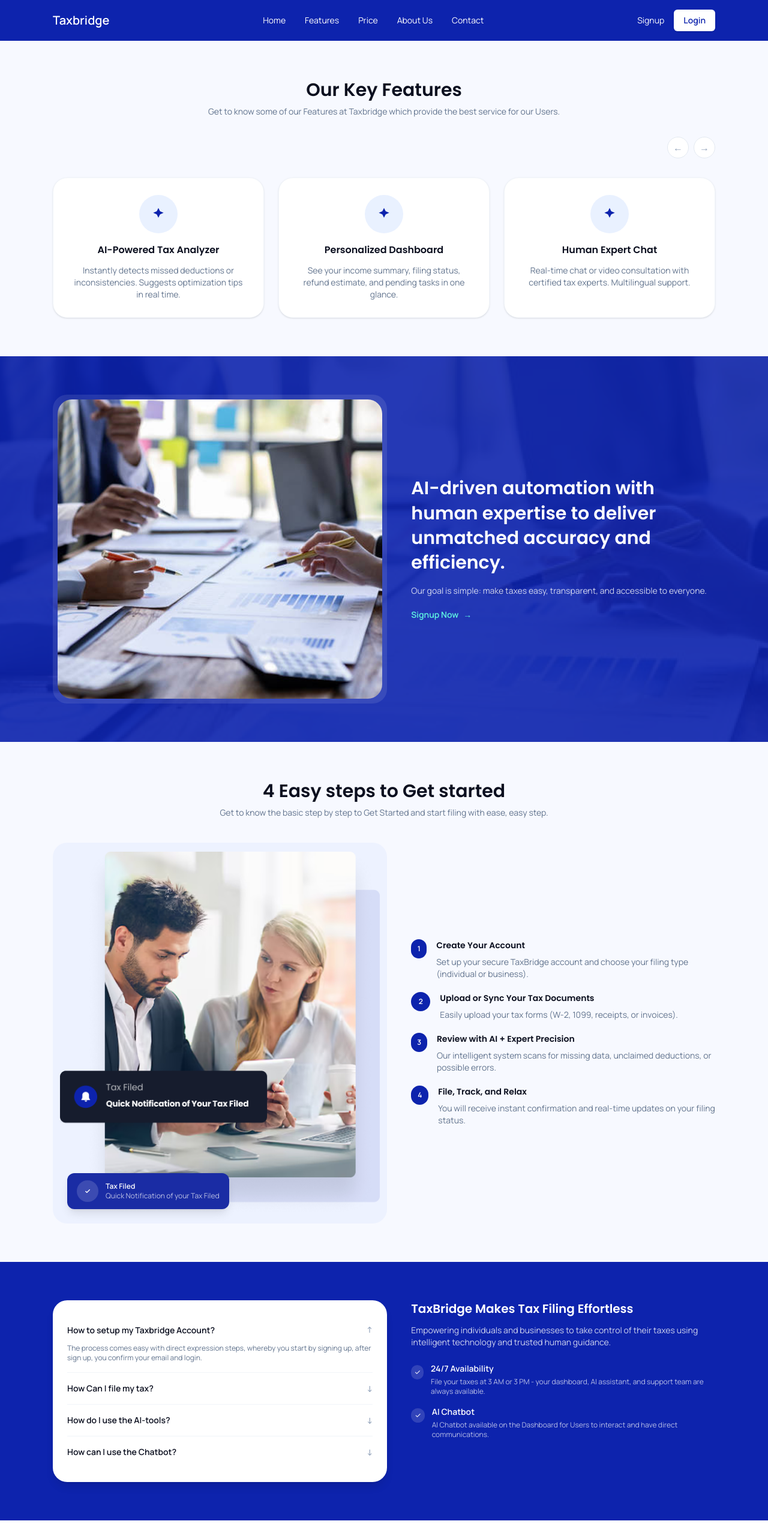
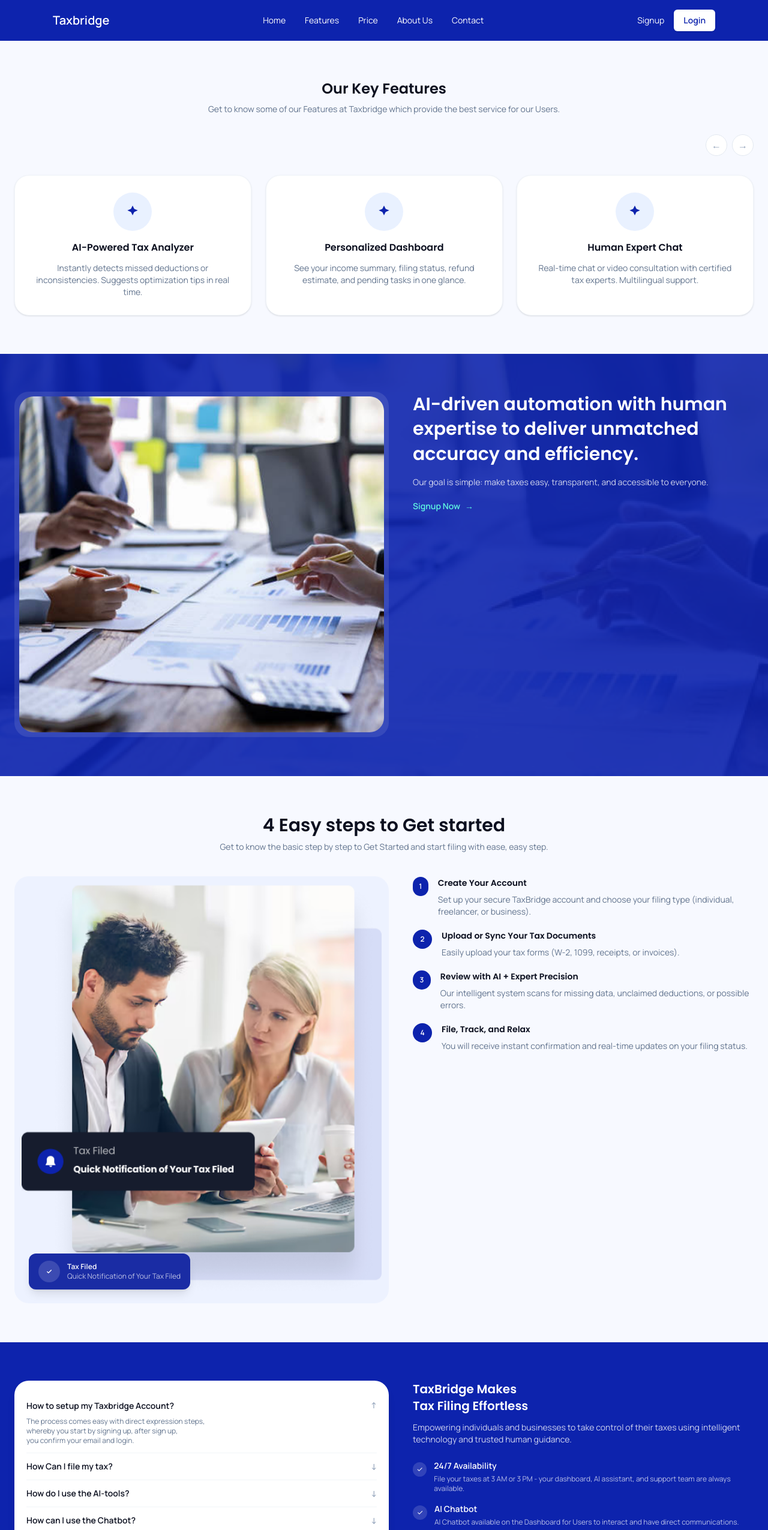
Before and after one commit to L-i-v-i-a/TaxBridge, a Next.js app in the folder frontend/: page /features in a window 1280 px wide. Shown: the top 2551 px of the page at 60% size. Built offline with nearby package versions, Linux system fonts and the light colour scheme.

Commit message:
Updated codes

```diff
--- a/frontend/components/FaqHighlightSection.tsx
+++ b/frontend/components/FaqHighlightSection.tsx
@@ -1,6 +1,8 @@
+import type { ReactNode } from "react";
+
 type FaqItem = {
   question: string;
-  answer: string;
+  answer: ReactNode;
 };
 
 type FaqHighlightSectionProps = {
@@ -10,52 +12,63 @@ type FaqHighlightSectionProps = {
 export default function FaqHighlightSection({ items }: FaqHighlightSectionProps) {
   return (
     <section className="bg-[#0D23AD] text-white">
-      <div className="mx-auto grid max-w-6xl gap-10 px-6 py-16 lg:grid-cols-[1.1fr_1fr]">
+      <div className="mx-auto w-full max-w-[1600px] px-6 py-16 min-[1600px]:px-0 min-[1600px]:py-[88px]">
+        <div className="grid gap-10 lg:grid-cols-[1.1fr_1fr] min-[1600px]:grid-cols-[420px_436px] min-[1600px]:gap-[109px] min-[1600px]:pl-[237px] min-[1600px]:pr-[258px]">
           <div
-          className="animate-fade-up rounded-3xl bg-white p-6 text-[#0B0F1F] shadow-lg transition-transform duration-300 hover:-translate-y-1"
+            className="animate-fade-up rounded-3xl bg-white p-5 text-[#0B0F1F] shadow-lg transition-transform duration-300 hover:-translate-y-1 min-[1600px]:p-[22px]"
             style={{ animationDelay: "80ms" }}
           >
             {items.map((faq, index) => (
               <details
                 key={faq.question}
-              className="group border-b border-slate-100 py-4 last:border-none"
+                className="group border-b border-slate-100 py-3 last:border-none"
                 open={index === 0}
               >
-              <summary className="flex cursor-pointer list-none items-center justify-between text-sm font-semibold text-[#0B0F1F]">
+                <summary className="flex cursor-pointer list-none items-center justify-between text-sm font-semibold text-[#0B0F1F] min-[1600px]:text-[21px] min-[1600px]:leading-[31.5px]">
                   {faq.question}
                   <span className="text-slate-400 transition group-open:rotate-180">&darr;</span>
                 </summary>
-              <p className="mt-3 text-xs text-slate-500">{faq.answer}</p>
+                <p className="mt-2 text-xs text-slate-500 min-[1600px]:text-[17px] min-[1600px]:leading-[25.5px]">
+                  {faq.answer}
+                </p>
               </details>
             ))}
           </div>
 
           <div className="animate-fade-up" style={{ animationDelay: "160ms" }}>
-          <h3 className="text-xl font-semibold">TaxBridge Makes Tax Filing Effortless</h3>
-          <p className="mt-3 text-sm text-white/80">
+            <h3 className="text-xl font-semibold min-[1600px]:text-[48px] min-[1600px]:leading-[72px]">
+              TaxBridge Makes
+              <br />
+              Tax Filing Effortless
+            </h3>
+            <p className="mt-3 text-sm text-white/80 min-[1600px]:mt-[16px] min-[1600px]:text-[19px] min-[1600px]:leading-[27px]">
               Empowering individuals and businesses to take control of their taxes using intelligent
               technology and trusted human guidance.
             </p>
-          <div className="mt-6 space-y-4">
+            <div className="mt-6 space-y-4 min-[1600px]:mt-[28px] min-[1600px]:space-y-[22px]">
               <div className="flex items-start gap-3">
-              <span className="mt-1 flex h-6 w-6 items-center justify-center rounded-full bg-white/15 text-xs">
+                <span className="mt-1 flex h-6 w-6 items-center justify-center rounded-full bg-white/15 text-xs min-[1600px]:h-[26px] min-[1600px]:w-[26px]">
                   &#10003;
                 </span>
                 <div>
-                <p className="text-sm font-semibold">24/7 Availability</p>
-                <p className="mt-1 text-xs text-white/70">
+                  <p className="text-sm font-semibold min-[1600px]:text-[21px] min-[1600px]:leading-[31.5px]">
+                    24/7 Availability
+                  </p>
+                  <p className="mt-1 text-xs text-white/70 min-[1600px]:text-[15px] min-[1600px]:leading-[22.5px]">
                     File your taxes at 3 AM or 3 PM - your dashboard, AI assistant, and support team are
                     always available.
                   </p>
                 </div>
               </div>
               <div className="flex items-start gap-3">
-              <span className="mt-1 flex h-6 w-6 items-center justify-center rounded-full bg-white/15 text-xs">
+                <span className="mt-1 flex h-6 w-6 items-center justify-center rounded-full bg-white/15 text-xs min-[1600px]:h-[26px] min-[1600px]:w-[26px]">
                   &#10003;
                 </span>
                 <div>
-                <p className="text-sm font-semibold">AI Chatbot</p>
-                <p className="mt-1 text-xs text-white/70">
+                  <p className="text-sm font-semibold min-[1600px]:text-[21px] min-[1600px]:leading-[31.5px]">
+                    AI Chatbot
+                  </p>
+                  <p className="mt-1 text-xs text-white/70 min-[1600px]:text-[15px] min-[1600px]:leading-[22.5px]">
                     AI Chatbot available on the Dashboard for Users to interact and have direct
                     communications.
                   </p>
@@ -64,6 +77,7 @@ export default function FaqHighlightSection({ items }: FaqHighlightSectionProps)
             </div>
           </div>
         </div>
+      </div>
     </section>
   );
 }
--- a/frontend/components/features/FeatureHighlightSection.tsx
+++ b/frontend/components/features/FeatureHighlightSection.tsx
@@ -5,31 +5,36 @@ export default function FeatureHighlightSection() {
   return (
     <section className="relative overflow-hidden bg-[#0D23AD] text-white">
       <div className="absolute inset-0 bg-[url('/image.png')] bg-cover bg-center opacity-10" />
-      <div className="relative mx-auto grid max-w-6xl items-center gap-10 px-6 py-16 lg:grid-cols-[1.1fr_1fr]">
+      <div className="relative mx-auto w-full max-w-[1600px] px-6 py-16 min-[1600px]:px-0 min-[1600px]:py-[92px]">
+        <div className="grid items-start gap-10 lg:grid-cols-[1.1fr_1fr] min-[1600px]:grid-cols-[557px_649px] min-[1600px]:gap-[47px] min-[1600px]:pl-[217px] min-[1600px]:pr-[130px]">
           <div className="order-2 lg:order-1 animate-fade-in" style={{ animationDelay: "120ms" }}>
-          <div className="overflow-hidden rounded-3xl bg-white/10 p-2 animate-float-soft transition-transform duration-500 hover:scale-[1.02]">
+            <div className="overflow-hidden rounded-3xl bg-white/10 p-2 animate-float-soft transition-transform duration-500 hover:scale-[1.02] min-[1600px]:h-[513px] min-[1600px]:w-[557px]">
               <Image
                 src="/feature-automation.png"
                 alt="Team working on tax documents"
-              width={620}
-              height={420}
-              className="h-auto w-full rounded-3xl object-cover"
+                width={557}
+                height={513}
+                className="h-full w-full rounded-3xl object-cover"
               />
             </div>
           </div>
           <div className="order-1 lg:order-2 animate-fade-up" style={{ animationDelay: "60ms" }}>
-          <h2 className="text-2xl font-semibold leading-snug sm:text-3xl">
+            <h2 className="text-2xl font-semibold leading-snug sm:text-3xl min-[1600px]:text-[60px] min-[1600px]:leading-[90px]">
               AI-driven automation with human expertise to deliver unmatched accuracy and efficiency.
             </h2>
-          <p className="mt-4 text-sm text-white/80">
+            <p className="mt-4 text-sm text-white/80 min-[1600px]:mt-[22px] min-[1600px]:text-[24px] min-[1600px]:leading-[36px]">
               Our goal is simple: make taxes easy, transparent, and accessible to everyone.
             </p>
-          <Link className="mt-5 inline-flex items-center gap-2 text-sm font-semibold text-[#5FF7E2]" href="/signup">
+            <Link
+              className="mt-5 inline-flex items-center gap-2 text-sm font-semibold text-[#5FF7E2] min-[1600px]:mt-[28px] min-[1600px]:text-[21px] min-[1600px]:leading-[31.5px]"
+              href="/signup"
+            >
               Signup Now
               <span aria-hidden>&rarr;</span>
             </Link>
           </div>
         </div>
+      </div>
     </section>
   );
 }
--- a/frontend/components/features/KeyFeaturesSection.tsx
+++ b/frontend/components/features/KeyFeaturesSection.tsx
@@ -16,12 +16,20 @@ const featureCards = [
   },
 ];
 
+const desktopLayout = [
+  { left: 200, top: 40, width: 406, height: 384 },
+  { left: 571, top: 0, width: 486, height: 464 },
+  { left: 1022, top: 40, width: 406, height: 384 },
+];
+
 export default function KeyFeaturesSection() {
   return (
-    <section className="mx-auto max-w-6xl px-6 py-16">
+    <section className="mx-auto w-full max-w-[1600px] px-6 py-16 min-[1600px]:px-0 min-[1600px]:py-[96px]">
       <div className="text-center animate-fade-up" style={{ animationDelay: "60ms" }}>
-        <h1 className="text-2xl font-semibold text-[#0B0F1F] sm:text-3xl">Our Key Features</h1>
-        <p className="mt-2 text-sm text-slate-500">
+        <h1 className="text-2xl font-semibold text-[#0B0F1F] min-[1600px]:text-[40px] min-[1600px]:leading-[60px]">
+          Our Key Features
+        </h1>
+        <p className="mt-2 text-sm text-slate-500 min-[1600px]:text-[24px] min-[1600px]:leading-[36px]">
           Get to know some of our Features at Taxbridge which provide the best service for our Users.
         </p>
       </div>
@@ -38,7 +46,46 @@ export default function KeyFeaturesSection() {
         </button>
       </div>
 
-      <div className="mt-8 grid gap-6 md:grid-cols-3">
+      <div className="mt-8 min-[1600px]:mt-[68px]">
+        <div className="relative hidden min-[1600px]:block min-[1600px]:h-[464px] min-[1600px]:w-[1600px] min-[1600px]:mx-auto">
+          {featureCards.map((feature, index) => (
+            <div
+              key={feature.title}
+              className="animate-fade-up rounded-[28px] border border-slate-100 bg-white p-7 text-center shadow-sm transition-transform duration-300 hover:-translate-y-1 hover:shadow-lg"
+              style={{
+                animationDelay: `${180 + index * 120}ms`,
+                left: desktopLayout[index].left,
+                top: desktopLayout[index].top,
+                width: desktopLayout[index].width,
+                height: desktopLayout[index].height,
+                position: "absolute",
+              }}
+            >
+              <div className="mx-auto flex h-16 w-16 items-center justify-center rounded-full bg-[#E9F1FF]">
+                <svg
+                  width="26"
+                  height="26"
+                  viewBox="0 0 24 24"
+                  fill="none"
+                  xmlns="http://www.w3.org/2000/svg"
+                >
+                  <path
+                    d="M12 2.5L14.5 7.5L20 10L14.5 12.5L12 17.5L9.5 12.5L4 10L9.5 7.5L12 2.5Z"
+                    fill="#0D23AD"
+                  />
+                </svg>
+              </div>
+              <h3 className="mt-4 text-[24px] font-semibold leading-[30px] text-[#0B0F1F]">
+                {feature.title}
+              </h3>
+              <p className="mt-3 text-[18px] leading-[23px] text-slate-500">
+                {feature.description}
+              </p>
+            </div>
+          ))}
+        </div>
+
+        <div className="grid gap-6 md:grid-cols-3 min-[1600px]:hidden">
           {featureCards.map((feature, index) => (
             <div
               key={feature.title}
@@ -64,6 +111,7 @@ export default function KeyFeaturesSection() {
             </div>
           ))}
         </div>
+      </div>
     </section>
   );
 }
--- a/frontend/components/features/StepsSection.tsx
+++ b/frontend/components/features/StepsSection.tsx
@@ -4,12 +4,11 @@ const steps = [
   {
     title: "Create Your Account",
     description:
-      "Set up your secure TaxBridge account and choose your filing type (individual or business).",
+      "Set up your secure TaxBridge account and choose your filing type (individual, freelancer, or business).",
   },
   {
     title: "Upload or Sync Your Tax Documents",
-    description:
-      "Easily upload your tax forms (W-2, 1099, receipts, or invoices).",
+    description: "Easily upload your tax forms (W-2, 1099, receipts, or invoices).",
   },
   {
     title: "Review with AI + Expert Precision",
@@ -25,28 +24,28 @@ const steps = [
 
 export default function StepsSection() {
   return (
-    <section className="mx-auto max-w-6xl px-6 py-16">
+    <section className="mx-auto w-full max-w-[1600px] px-6 py-16 min-[1600px]:px-0 min-[1600px]:py-[96px]">
       <div className="text-center animate-fade-up" style={{ animationDelay: "60ms" }}>
-        <h2 className="text-2xl font-semibold text-[#0B0F1F] sm:text-3xl">
+        <h2 className="text-2xl font-semibold text-[#0B0F1F] sm:text-3xl min-[1600px]:text-[40px] min-[1600px]:leading-[60px]">
           4 Easy steps to Get started
         </h2>
-        <p className="mt-2 text-sm text-slate-500">
+        <p className="mt-2 text-sm text-slate-500 min-[1600px]:text-[20px] min-[1600px]:leading-[28.5px]">
           Get to know the basic step by step to Get Started and start filing with ease, easy step.
         </p>
       </div>
 
-      <div className="mt-10 grid items-center gap-10 lg:grid-cols-[1.1fr_1fr]">
+      <div className="mt-10 grid items-start gap-10 lg:grid-cols-[1.1fr_1fr] min-[1600px]:mt-[64px] min-[1600px]:grid-cols-[493px_373px] min-[1600px]:gap-[107px] min-[1600px]:pl-[310px] min-[1600px]:pr-[317px]">
         <div className="relative animate-fade-in" style={{ animationDelay: "120ms" }}>
-          <div className="overflow-hidden rounded-3xl bg-[#EDF2FF] p-3 animate-float-soft transition-transform duration-500 hover:scale-[1.02]">
+          <div className="overflow-hidden rounded-3xl bg-[#EDF2FF] p-3 animate-float-soft transition-transform duration-500 hover:scale-[1.02] min-[1600px]:h-[620px] min-[1600px]:w-[493px]">
             <Image
               src="/feature-steps.png"
               alt="TaxBridge steps preview"
-              width={620}
-              height={520}
-              className="h-auto w-full rounded-3xl object-cover"
+              width={493}
+              height={620}
+              className="h-full w-full rounded-3xl object-cover"
             />
           </div>
-          <div className="absolute bottom-6 left-6 flex items-center gap-3 rounded-xl bg-[#1A2CA4] px-4 py-3 text-white shadow-lg">
+          <div className="absolute bottom-6 left-6 flex items-center gap-3 rounded-xl bg-[#1A2CA4] px-4 py-3 text-white shadow-lg min-[1600px]:bottom-[42px] min-[1600px]:left-[-96px] min-[1600px]:h-[196px] min-[1600px]:w-[459px] min-[1600px]:px-[22px] min-[1600px]:py-[20px]">
             <span className="flex h-9 w-9 items-center justify-center rounded-full bg-white/15">
               <svg width="16" height="16" viewBox="0 0 24 24" fill="none" xmlns="http://www.w3.org/2000/svg">
                 <path
@@ -60,24 +59,28 @@ export default function StepsSection() {
             </span>
             <div className="text-xs">
               <p className="font-semibold">Tax Filed</p>
-              <p className="text-white/70">Quick Notification of your Tax Filed</p>
+              <p className="text-white/70">Quick Notification of Your Tax Filed</p>
             </div>
           </div>
         </div>
 
-        <div className="space-y-5">
+        <div className="space-y-5 min-[1600px]:space-y-[36px]">
           {steps.map((step, index) => (
             <div
               key={step.title}
               className="flex gap-4 animate-fade-up"
               style={{ animationDelay: `${180 + index * 120}ms` }}
             >
-              <div className="flex h-8 w-8 items-center justify-center rounded-full bg-[#0D23AD] text-xs font-semibold text-white">
+              <div className="flex h-8 w-8 items-center justify-center rounded-full bg-[#0D23AD] text-xs font-semibold text-white min-[1600px]:h-[26px] min-[1600px]:w-[26px] min-[1600px]:text-[17px] min-[1600px]:leading-[25.5px]">
                 {index + 1}
               </div>
               <div>
-                <h3 className="text-sm font-semibold text-[#0B0F1F]">{step.title}</h3>
-                <p className="mt-2 text-sm text-slate-500">{step.description}</p>
+                <h3 className="text-sm font-semibold text-[#0B0F1F] min-[1600px]:text-[21px] min-[1600px]:leading-[31.5px]">
+                  {step.title}
+                </h3>
+                <p className="mt-2 text-sm text-slate-500 min-[1600px]:text-[17px] min-[1600px]:leading-[25.5px]">
+                  {step.description}
+                </p>
               </div>
             </div>
           ))}
--- a/frontend/src/app/(pages)/features/page.tsx
+++ b/frontend/src/app/(pages)/features/page.tsx
@@ -10,8 +10,15 @@ import SiteFooter from "../../../../components/SiteFooter";
 const faqItems = [
   {
     question: "How to setup my Taxbridge Account?",
-    answer:
-      "The process comes easy with direct expression steps, whereby you start by signing up, after sign up, you confirm your email and login.",
+    answer: (
+      <>
+        The process comes easy with direct expression steps,
+        <br />
+        whereby you start by signing up, after sign up,
+        <br />
+        you confirm your email and login.
+      </>
+    ),
   },
   {
     question: "How Can I file my tax?",
--- a/frontend/src/app/globals.css
+++ b/frontend/src/app/globals.css
@@ -44,22 +44,28 @@ h6 {
 }
 
 @keyframes fadeUp {
-  from {
+  0% {
     opacity: 0;
-    transform: translateY(18px);
+    transform: translateY(20px) scale(0.98);
   }
-  to {
+  60% {
     opacity: 1;
-    transform: translateY(0);
+    transform: translateY(-4px) scale(1.01);
+  }
+  100% {
+    opacity: 1;
+    transform: translateY(0) scale(1);
   }
 }
 
 @keyframes fadeIn {
-  from {
+  0% {
     opacity: 0;
+    transform: scale(0.98);
   }
-  to {
+  100% {
     opacity: 1;
+    transform: scale(1);
   }
 }
 
@@ -68,7 +74,7 @@ h6 {
     transform: translateY(0);
   }
   50% {
-    transform: translateY(-8px);
+    transform: translateY(-12px);
   }
   100% {
     transform: translateY(0);
@@ -76,15 +82,15 @@ h6 {
 }
 
 .animate-fade-up {
-  animation: fadeUp 0.8s ease both;
+  animation: fadeUp 0.9s cubic-bezier(0.16, 1, 0.3, 1) both;
 }
 
 .animate-fade-in {
-  animation: fadeIn 0.9s ease both;
+  animation: fadeIn 0.8s cubic-bezier(0.16, 1, 0.3, 1) both;
 }
 
 .animate-float-soft {
-  animation: floatSoft 6s ease-in-out infinite;
+  animation: floatSoft 5.5s ease-in-out infinite;
 }
 
 @media (prefers-reduced-motion: reduce) {
```
Also changed, not shown: frontend/components/NewsletterSection.tsx (+10 -5 lines), frontend/components/ReadyToStartSection.tsx (+8 -4 lines), frontend/components/about/AboutHeroSection.tsx (+12 -10 lines), frontend/components/about/MissionVisionSection.tsx (+17 -18 lines). Lines whose indentation alone changed are shown as unchanged.
